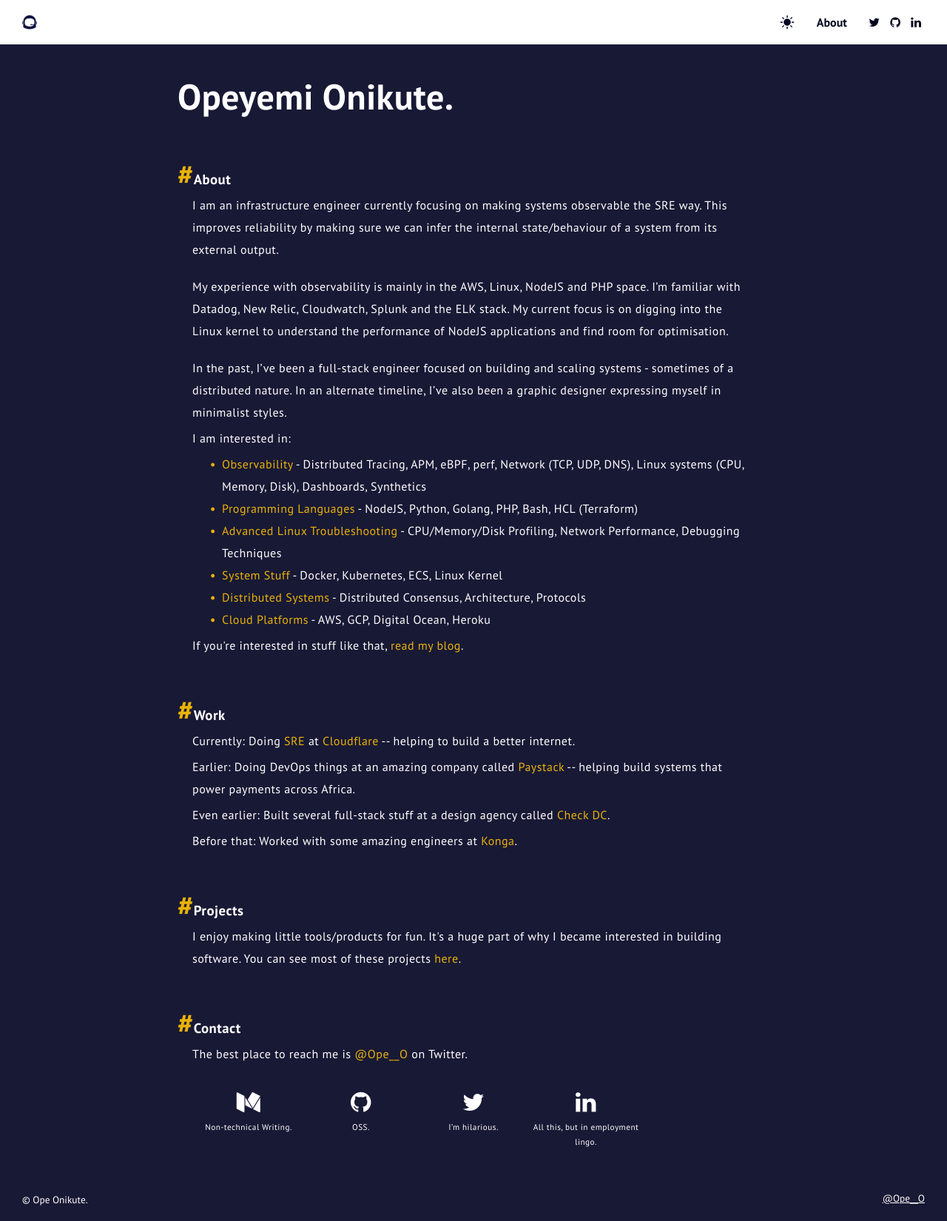
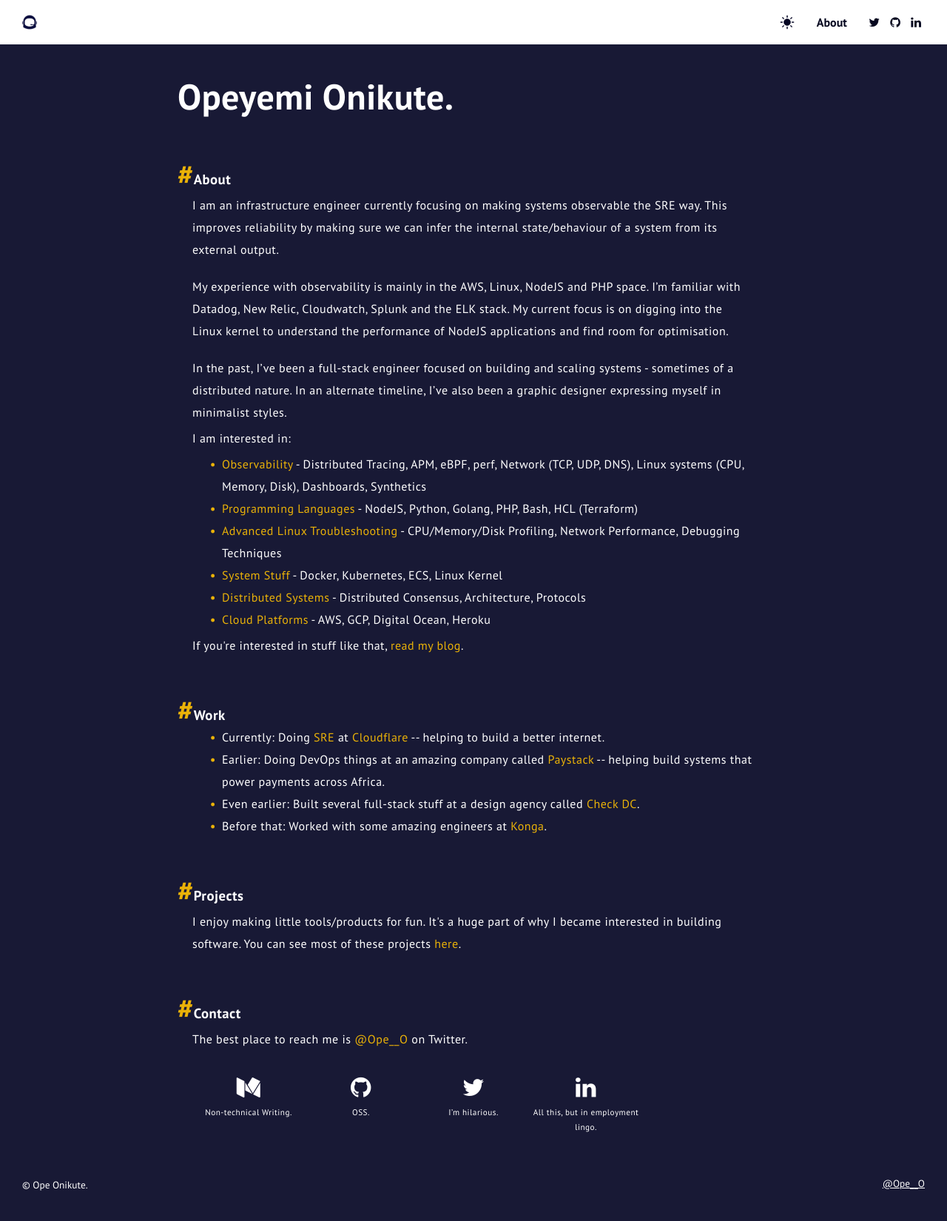
Before and after one commit to OpeOnikute/opeonikute.github.io, a Jekyll site: the page about.html, which Jekyll copies as it is, in a window 1280 px wide. Shown: the whole page at 74% size. Built offline with Jekyll 4.4.1, drawn with Linux system fonts in a browser that asks for light colours.

Commit message:
Update about.html

```diff
--- a/about.html
+++ b/about.html
@@ -124,10 +124,12 @@
               </a>
           </div>
           <div class="about-content">
-            <p>Currently: Doing <a class="colored" target="_blank" href="https://sre.google/">SRE</a> at <a class="colored" target="_blank" href="https://cloudflare.com">Cloudflare</a> -- helping to build a better internet.</p>
-            <p>Earlier: Doing DevOps things at an amazing company called <a class="colored" target="_blank" href="https://paystack.com">Paystack</a> -- helping build systems that power payments across Africa.</p>
-            <p>Even earlier: Built several full-stack stuff at a design agency called <a class="colored" target="_blank" href="https://check-dc.com">Check DC</a>.</p>
-            <p>Before that: Worked with some amazing engineers at <a class="colored" target="_blank" href="https://konga.com">Konga</a>.</p>
+            <ul>
+              <li>Currently: Doing <a class="colored" target="_blank" href="https://sre.google/">SRE</a> at <a class="colored" target="_blank" href="https://cloudflare.com">Cloudflare</a> -- helping to build a better internet.</li>
+              <li>Earlier: Doing DevOps things at an amazing company called <a class="colored" target="_blank" href="https://paystack.com">Paystack</a> -- helping build systems that power payments across Africa.</li>
+              <li>Even earlier: Built several full-stack stuff at a design agency called <a class="colored" target="_blank" href="https://check-dc.com">Check DC</a>.</li>
+              <li>Before that: Worked with some amazing engineers at <a class="colored" target="_blank" href="https://konga.com">Konga</a>.</li>
+            </ul>
           </div>
         </li>
         <li class="about-item" id="projects">
```
